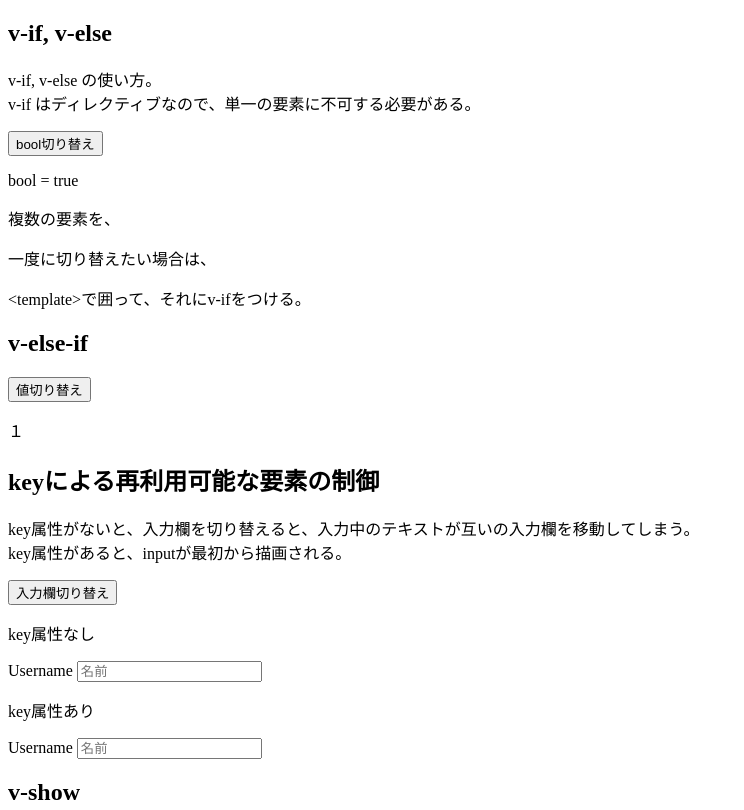
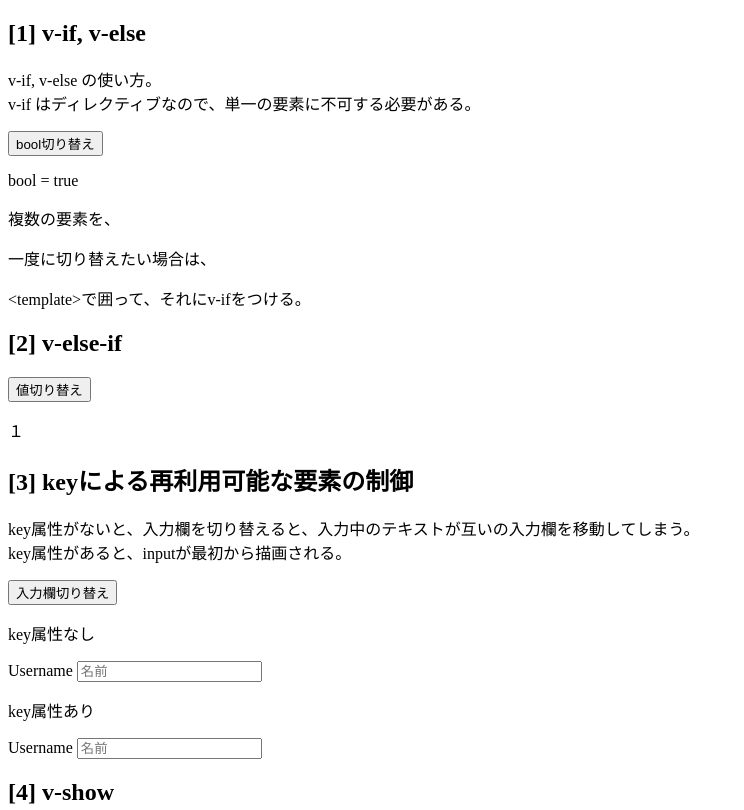
Before and after one commit to ogreverse/to_learn_js_libraries, a plain HTML site: page vuejs/vuejs006/index.html in a window 1280 px wide. Shown: the top 810 px of the page, without its empty margins (0-744 px from the left). Drawn offline with Linux system fonts and the light colour scheme.

Commit message:
add number to h2

```diff
--- a/vuejs/vuejs006/index.html
+++ b/vuejs/vuejs006/index.html
@@ -9,7 +9,7 @@
     <script src="../vue.js"></script>
 </head>
 <body>
-    <h2>v-if, v-else</h2>
+    <h2>[1] v-if, v-else</h2>
     <p>
         v-if, v-else の使い方。<br>
         v-if はディレクティブなので、単一の要素に不可する必要がある。
@@ -39,7 +39,7 @@
         });
     </script>
 
-    <h2>v-else-if</h2>
+    <h2>[2] v-else-if</h2>
     <div id="app2">
         <input type="button" @click="shiftParam" value="値切り替え">
         <p v-if="param === 0">１</p>
@@ -64,7 +64,7 @@
         });
     </script>
 
-    <h2>keyによる再利用可能な要素の制御</h2>
+    <h2>[3] keyによる再利用可能な要素の制御</h2>
     <p>
         key属性がないと、入力欄を切り替えると、入力中のテキストが互いの入力欄を移動してしまう。<br>
         key属性があると、inputが最初から描画される。
@@ -110,7 +110,7 @@
         });
     </script>
 
-    <h2>v-show</h2>
+    <h2>[4] v-show</h2>
     <p>
         v-show も v-if とほとんど同じ。<br>
         v-showの場合は常に描画されてDOMに維持される。<br>
```
